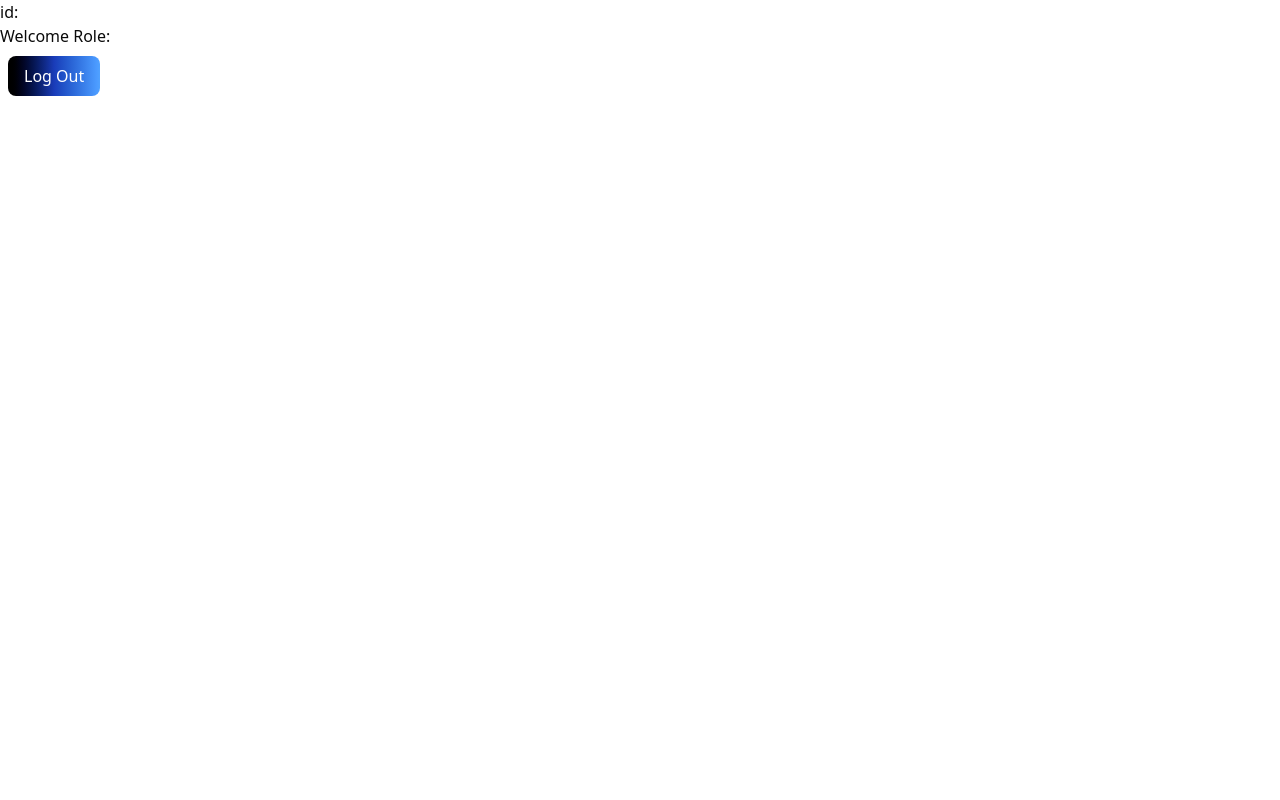
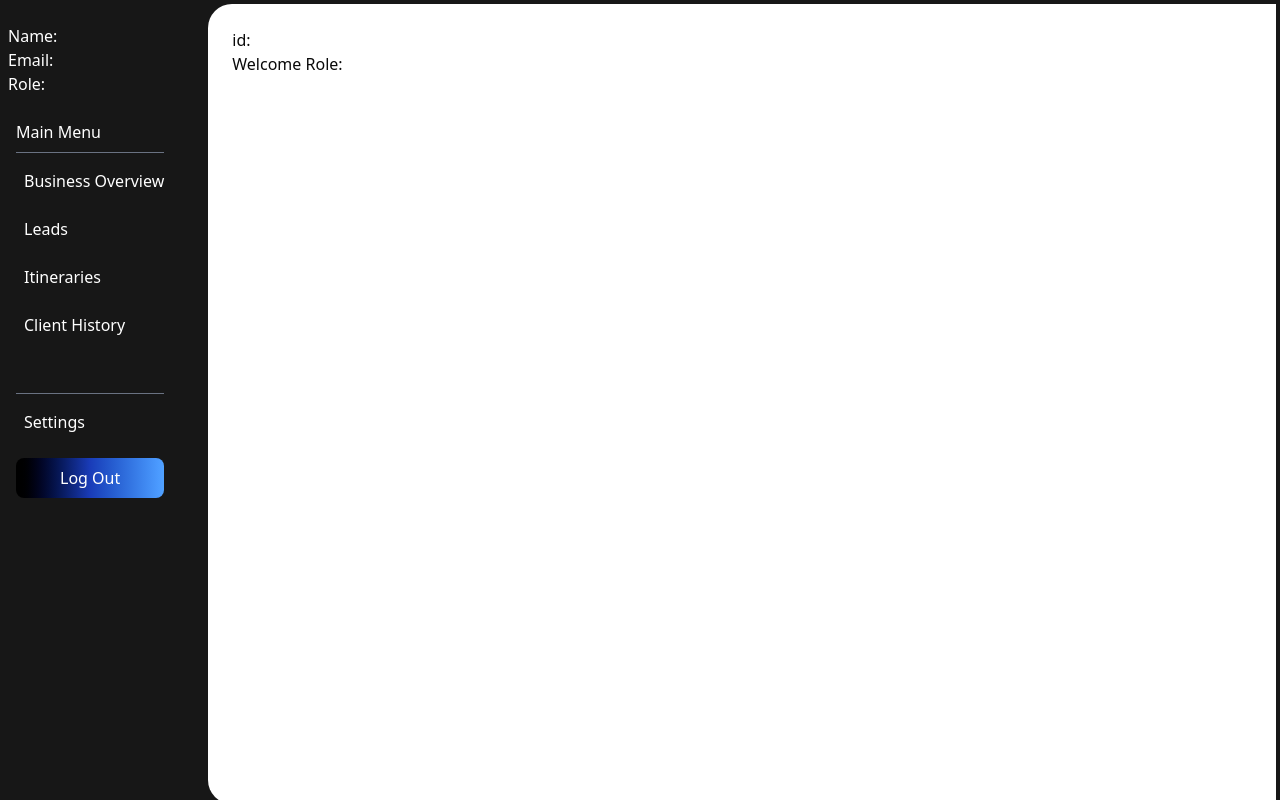
Before and after one commit to dudekarech/camptrek-crm, a Next.js app: page / in a window 1280 px wide. Built offline with nearby package versions, Linux system fonts and the light colour scheme.

Commit message:
Added the sidebar

```diff
--- a/app/(dashboard)/layout.tsx
+++ b/app/(dashboard)/layout.tsx
@@ -1,9 +1,15 @@
+import Sidebar from '@/components/global/Sidebar/Sidebar'
 import React from 'react'
 
 const DashboardLayout = ({children}: {children: React.ReactNode}) => {
   return (
-    <div>
-        {children}
+    <div className='flex flex-row gap-6 bg-primary h-screen overflow-hidden'>
+        <div className='flex-shrink-0 h-full overflow-hidden'>
+          <Sidebar />
+        </div>
+        <div className='flex-grow overflow-y-auto bg-white h-screen rounded-l-3xl p-6 m-1'>
+          {children}
+        </div>
     </div>
   )
 }
--- a/app/(dashboard)/page.tsx
+++ b/app/(dashboard)/page.tsx
@@ -1,5 +1,5 @@
 'use client'
-import LogoutButton from '@/components/global/Logout/LogoutButton'
+
 import { useStaffStore } from '@/store/StaffStore'
 import React from 'react'
 
@@ -9,7 +9,7 @@ const HomePage = () => {
     <div>
       <p>id: {staff.id}</p>
       <p className='capitalize'>Welcome {staff.name} Role: {staff.role}</p>
-      <LogoutButton />
+
     </div>
   )
 }
```
